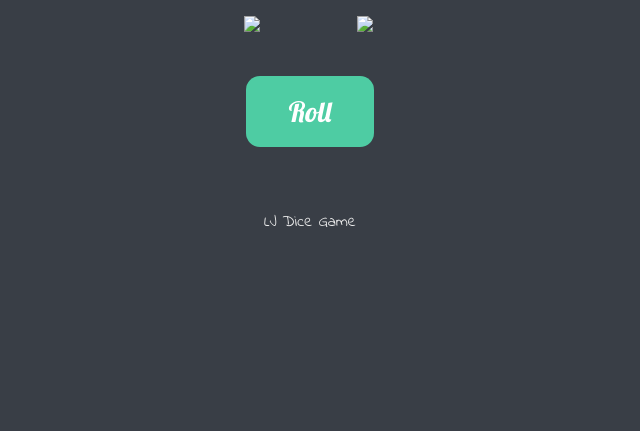
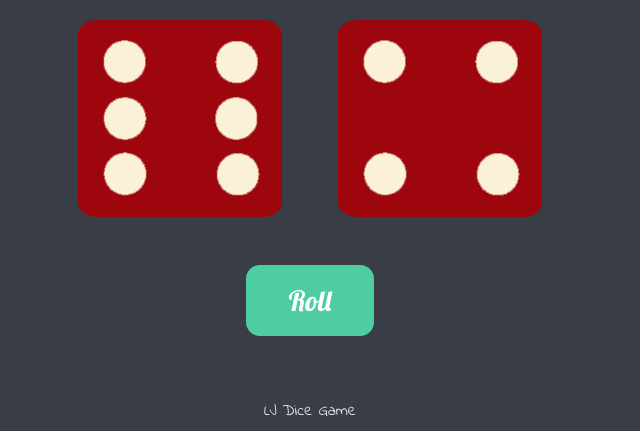
Before and after one commit to LimmuelJay/Dice-Games, a plain HTML site: page dicee.html in a window 1280 px wide. Shown: the part 475-906 px from the top of the page, without its empty margins (330-970 px from the left). Before the commit the page ends 800 px from the top, so only its background shows below. Drawn offline with Linux system fonts and the light colour scheme.

Commit message:
changed location

```diff
--- a/index.html
+++ b/dicee.html
@@ -14,12 +14,12 @@
 
       <div class="dice">
         <p>Player 1</p>
-        <img class="img1" src="./images/dice6.png">
+        <img class="img1" src="./dice6.png">
       </div>
 
       <div class="dice">
         <p>Player 2</p>
-        <img class="img2" src="./images/dice6.png">
+        <img class="img2" src="./dice6.png">
       </div>
       <div class="btn-div">
         <a onClick="window.location.reload();" href="#" class="btn">Roll</a>
--- a/index.js
+++ b/index.js
@@ -1,8 +1,8 @@
 console.log('test')
 const randomNumber1 = Math.ceil(Math.random() * 6);
 const randomNumber2 = Math.ceil(Math.random() * 6);
-document.querySelector(".img1").setAttribute("src", `./images/dice${randomNumber1}.png`)
-document.querySelector(".img2").setAttribute("src", `./images/dice${randomNumber2}.png`)
+document.querySelector(".img1").setAttribute("src", `./dice${randomNumber1}.png`)
+document.querySelector(".img2").setAttribute("src", `./dice${randomNumber2}.png`)
 if (randomNumber1 > randomNumber2) {
     document.querySelector("h1").innerHTML = "🚩Player 1 Wins!";
 } else if (randomNumber2 > randomNumber1) {
```
Also changed, not shown: dice1.png (added), dice2.png (added), dice3.png (added), dice4.png (added), dice5.png (added), dice6.png (added).
